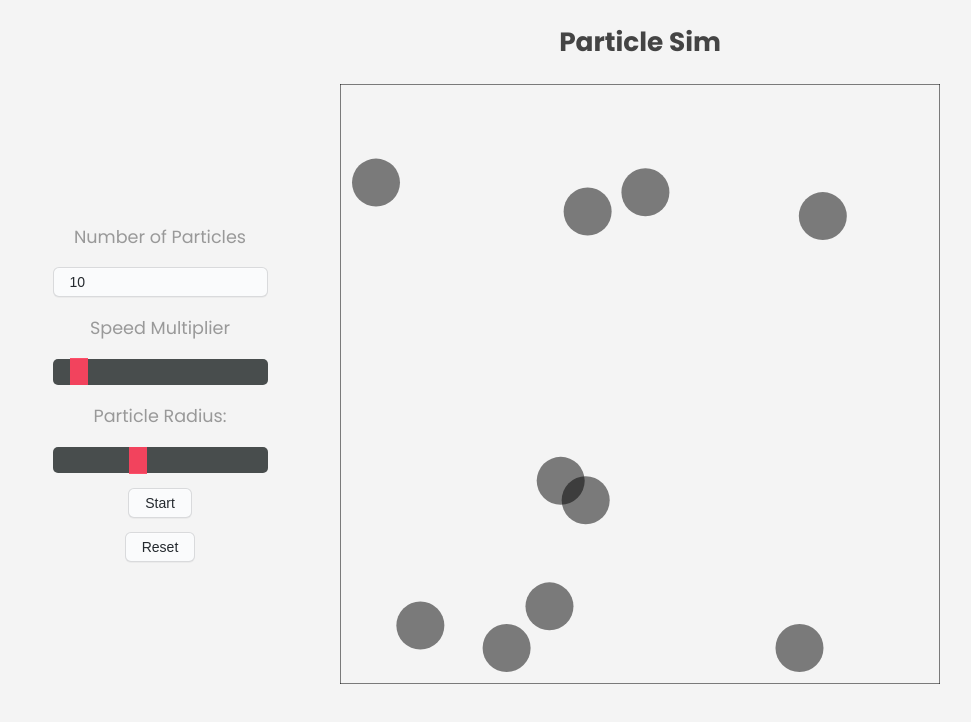
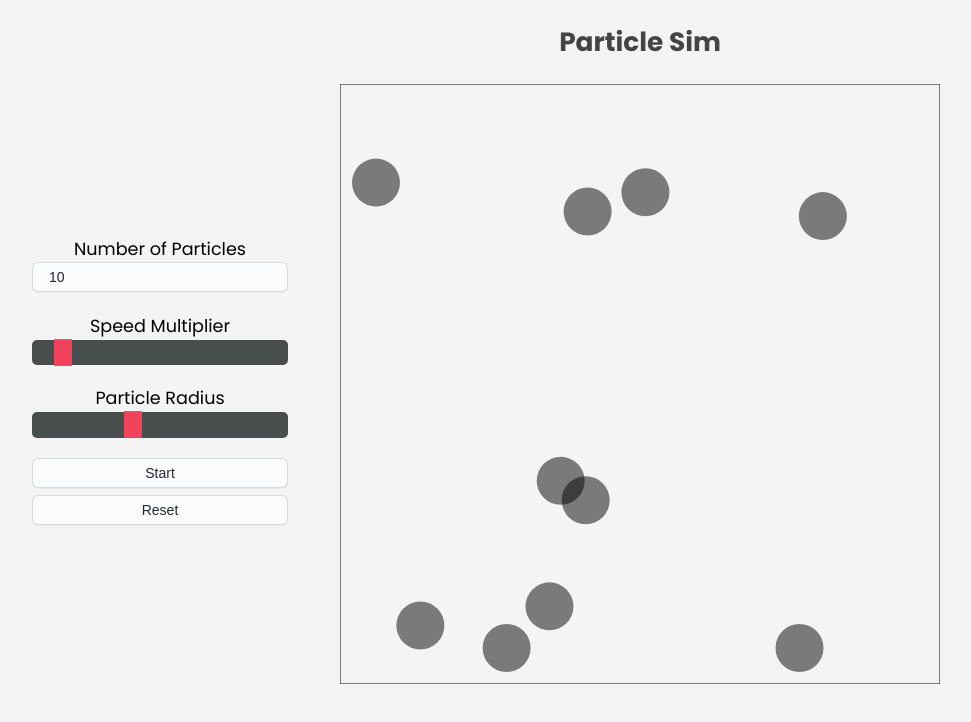
Before and after one commit to JBreidfjord/particle-sim, a React (Create React App) app: page / in a window 1280 px wide. Shown: the top 722 px of the page, without its empty margins (0-971 px from the left). Built offline with nearby package versions, Linux system fonts and the light colour scheme.

Commit message:
Convert p tags to labels and update style

```diff
--- a/src/Simulation.css
+++ b/src/Simulation.css
@@ -21,6 +21,14 @@
   margin: 0 auto;
 }
 
+.controls input {
+  margin-bottom: 1.5em;
+}
+
+.controls button {
+  margin-bottom: 0.5em;
+}
+
 .stats {
   display: flex;
   flex-direction: column;
--- a/src/Simulation.js
+++ b/src/Simulation.js
@@ -110,7 +110,8 @@ export default function Simulation() {
       <h2>Particle Sim</h2>
       <div className="simulation">
         <div className="controls">
-          <p>Number of Particles</p>
+          <label>
+            Number of Particles
             <input
               type="number"
               onChange={(numParticles) => setNumParticles(parseFloat(numParticles.target.value))}
@@ -118,7 +119,9 @@ export default function Simulation() {
               min="1"
               step="1"
             />
-          <p>Speed Multiplier</p>
+          </label>
+          <label>
+            Speed Multiplier
             <input
               type="range"
               onChange={(speedMult) => setSpeedMult(parseFloat(speedMult.target.value))}
@@ -127,7 +130,9 @@ export default function Simulation() {
               max="10"
               step="0.1"
             />
-          <p>Particle Radius:</p>
+          </label>
+          <label>
+            Particle Radius
             <input
               type="range"
               onChange={(radius) => setRadius(parseFloat(radius.target.value))}
@@ -136,6 +141,7 @@ export default function Simulation() {
               max="0.1"
               step="0.00002"
             />
+          </label>
           <button onClick={() => setRunning((prevRunning) => !prevRunning)}>
             {running ? "Stop" : "Start"}
           </button>
--- a/src/index.css
+++ b/src/index.css
@@ -26,6 +26,10 @@ h6 {
   color: var(--heading-color);
 }
 
+label {
+  width: 80%;
+}
+
 button {
   background-color: #fafbfc;
   border: 1px solid rgba(27, 31, 35, 0.15);
@@ -38,7 +42,7 @@ button {
   font-size: 14px;
   padding: 6px 16px;
   user-select: none;
-  margin-top: 1em;
+  width: 80%;
 }
 
 input[type="number"] {
```
Lines whose indentation alone changed are shown as unchanged.
